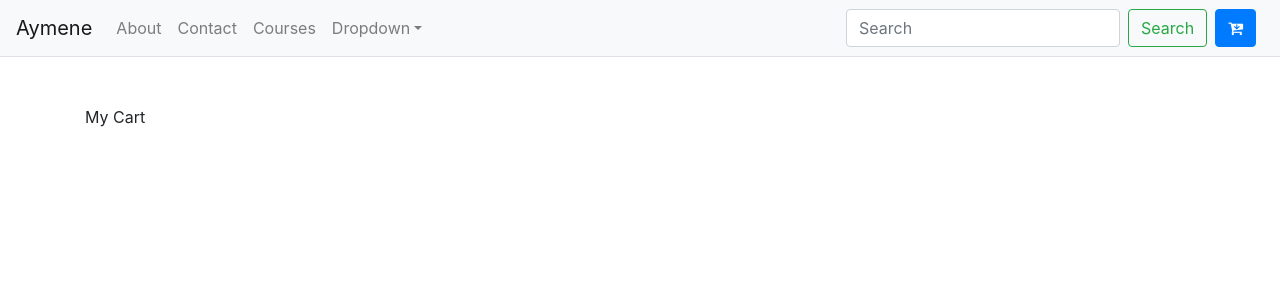
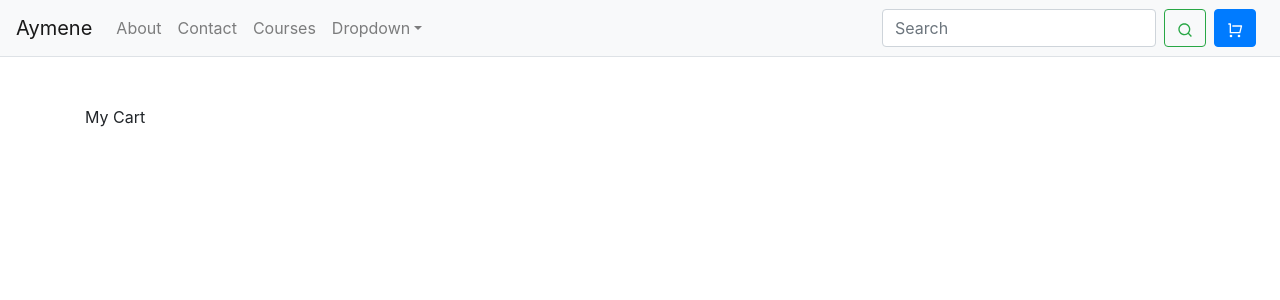
Before and after one commit to bourafai/react-learning, a React (Create React App) app in the folder simple-app-1/: page /cart in a window 1280 px wide. Shown: the top 300 px of the page. Built offline with nearby package versions, Linux system fonts and the light colour scheme; no server answers.

Commit message:
simple-app-1 : use react icons instead of font-awesome

```diff
--- a/simple-app-1/package.json
+++ b/simple-app-1/package.json
@@ -8,11 +8,11 @@
     "@testing-library/user-event": "^7.2.1",
     "bootstrap": "^4.4.1",
     "flux": "^3.1.3",
-    "font-awesome": "^4.7.0",
     "prop-types": "^15.7.2",
     "react": "^16.13.1",
     "react-bootstrap": "^1.0.0",
     "react-dom": "^16.13.1",
+    "react-icons": "^3.10.0",
     "react-router-dom": "^5.1.2",
     "react-scripts": "3.4.1",
     "react-toast-notifications": "^2.4.0"
--- a/simple-app-1/src/components/common/NavBar.js
+++ b/simple-app-1/src/components/common/NavBar.js
@@ -1,7 +1,7 @@
 import React from "react";
 import {Form, FormControl, NavDropdown, Nav, Navbar, Button} from "react-bootstrap";
 import {NavLink} from "react-router-dom";
-
+import {RiShoppingCartLine, RiSearchLine} from "react-icons/ri";
 const NavBar = (props) => {
 	const activeItemClasses = "active alert-dark mx-1 nav-link rounded";
 	return (
@@ -30,10 +30,10 @@ const NavBar = (props) => {
 				</Nav>
 				<Form inline>
 					<FormControl type="text" placeholder="Search" className="mr-sm-2"/>
-					<Button variant="outline-success">Search</Button>
+					<Button variant="outline-success"><RiSearchLine/></Button>
 				</Form>
 				<NavLink to="/cart" title="View Cart" activeClassName="active"
-				         className="btn btn-outline-primary m-2 my-sm-0"><i className="fa fa-cart-arrow-down"/></NavLink>
+				         className="btn btn-outline-primary m-2 my-sm-0"><RiShoppingCartLine/></NavLink>
 			</Navbar.Collapse>
 		</Navbar>
 	);
```
